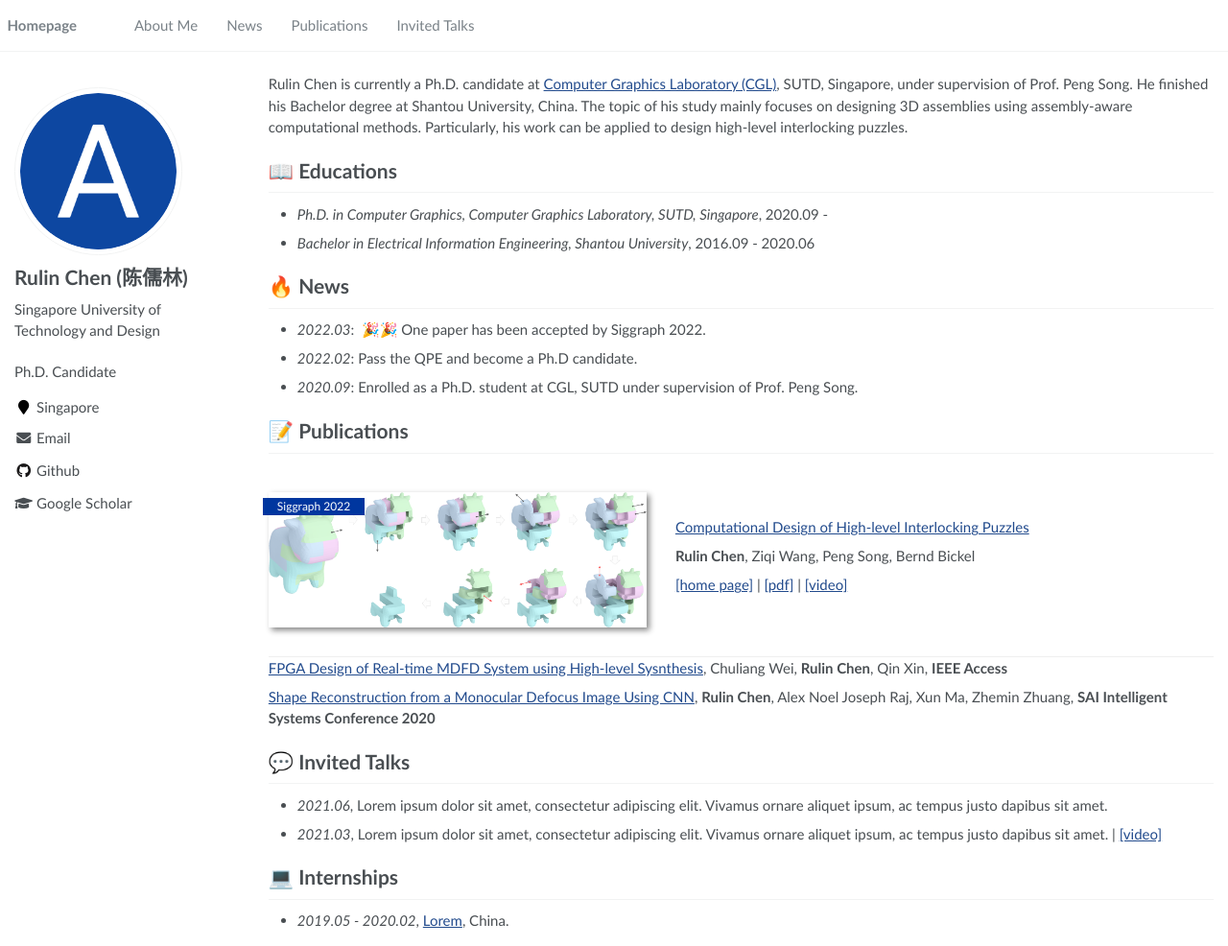
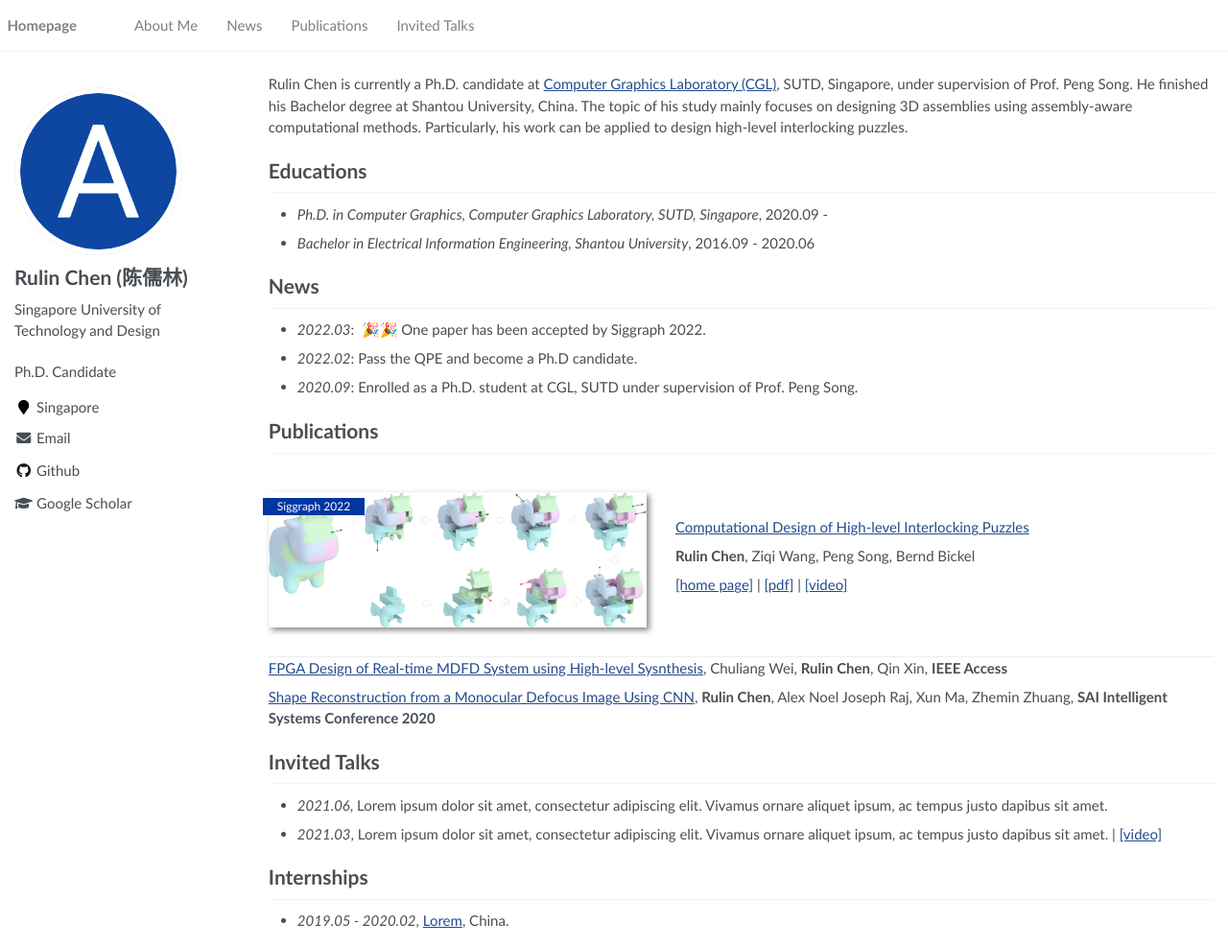
Before and after one commit to Linsanity81/linsanity81.github.io, a Jekyll site: the page built from _pages/about.md, in a window 1280 px wide and 986 px high. Shown: the whole window at 96% size. Built offline with Jekyll 4.4.1, drawn with Linux system fonts in a browser that asks for light colours; part of the change alters nothing that is shown.

```diff
--- a/_pages/about.md
+++ b/_pages/about.md
@@ -19,25 +19,25 @@ redirect_from:
 
 Rulin Chen is currently a Ph.D. candidate at <a href="https://https://sutd-cgl.github.io/">Computer Graphics Laboratory (CGL)</a>, SUTD, Singapore, under supervision of Prof. Peng Song. He finished his Bachelor degree at Shantou University, China. The topic of his study mainly focuses on designing 3D assemblies using assembly-aware computational methods. Particularly, his work can be applied to design high-level interlocking puzzles.
 
-# 📖 Educations
+# Educations
 - *Ph.D. in Computer Graphics, Computer Graphics Laboratory, SUTD, Singapore*, 2020.09 -
 - *Bachelor in Electrical Information Engineering, Shantou University*, 2016.09 - 2020.06
 
-# 🔥 News
+# News
 - *2022.03*: &nbsp;🎉🎉 One paper has been accepted by Siggraph 2022.
 - *2022.02*: Pass the QPE and become a Ph.D candidate.
 - *2020.09*: Enrolled as a Ph.D. student at CGL, SUTD under supervision of Prof. Peng Song.
 
-# 📝 Publications
+# Publications
 
 <div class='paper-box'><div class='paper-box-image'><div class="badge">Siggraph 2022</div><img src='images/high-level_puzzle.png' alt="sym" width="100%"></div>
 <div class='paper-box-text' markdown="1">
 
-[Computational Design of High-level Interlocking Puzzles](https://openaccess.thecvf.com/content_cvpr_2016/papers/He_Deep_Residual_Learning_CVPR_2016_paper.pdf)
+[Computational Design of High-level Interlocking Puzzles](TODO..)
 
 **Rulin Chen**, Ziqi Wang, Peng Song, Bernd Bickel
 
-[\[home page\]](https://github.com/) \| [\[pdf\]](https://github.com/) \| [\[video\]](https://github.com/)
+[\[home page\]](TODO..) \| [\[pdf\]](TODO..) \| [\[video\]](TODO..)
 
 </div>
 </div>
@@ -46,11 +46,11 @@ Rulin Chen is currently a Ph.D. candidate at <a href="https://https://sutd-cgl.g
 
 [Shape Reconstruction from a Monocular Defocus Image Using CNN](https://www.researchgate.net/profile/Alex-Noel-Joseph-Raj/publication/335382542_Shape_Reconstruction_from_a_Monocular_Defocus_Image_Using_CNN/links/6034dbd492851c4ed58e5abf/Shape-Reconstruction-from-a-Monocular-Defocus-Image-Using-CNN.pdf), **Rulin Chen**, Alex Noel Joseph Raj, Xun Ma, Zhemin Zhuang, **SAI Intelligent Systems Conference 2020**
 
-# 💬 Invited Talks
+# Invited Talks
 - *2021.06*, Lorem ipsum dolor sit amet, consectetur adipiscing elit. Vivamus ornare aliquet ipsum, ac tempus justo dapibus sit amet.
 - *2021.03*, Lorem ipsum dolor sit amet, consectetur adipiscing elit. Vivamus ornare aliquet ipsum, ac tempus justo dapibus sit amet.  \| [\[video\]](https://github.com/)
 
-# 💻 Internships
+# Internships
 - *2019.05 - 2020.02*, [Lorem](https://github.com/), China.
 
 <!-- [Computational Design of High-level Interlocking Puzzles](https://openaccess.thecvf.com/content_cvpr_2016/papers/He_Deep_Residual_Learning_CVPR_2016_paper.pdf)
```
